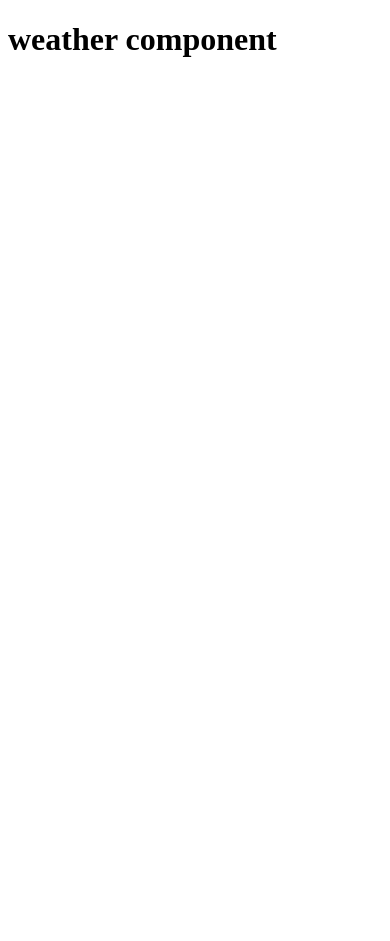
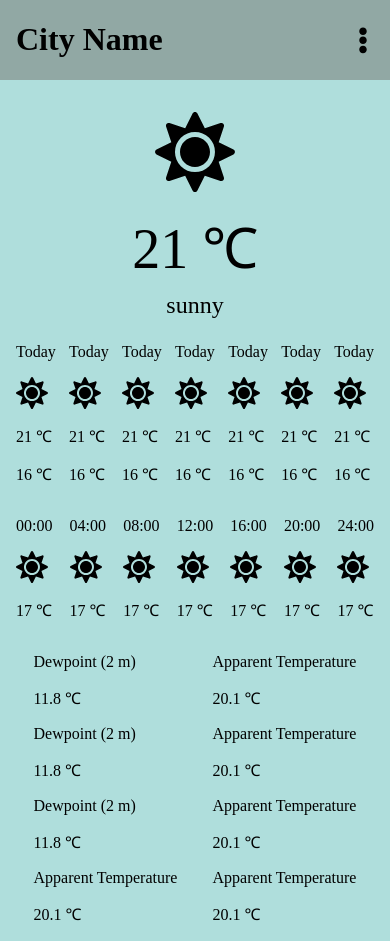
Before and after one commit to 0Xiaohei0/Weather-forecast, a Vue app: page / in a window 390 px wide. Before the commit the page ends 844 px from the top, so only its background shows below. Built offline with nearby package versions, Linux system fonts and the light colour scheme; no server answers.

Commit message:
responsive ui

```diff
--- a/src/App.vue
+++ b/src/App.vue
@@ -1,16 +1,30 @@
 <template>
-  <weather />
+  <navBar />
+  <main>
+    <temperatureDisplay :data="weatherData" />
+    <weekForecast />
+    <dayForecast id="dayForecast" />
+    <additionalData id="additionalData" />
+  </main>
 </template>
-
 <script>
-import weather from "./components/weather.vue";
-
+import navBar from "./components/navBar";
+import temperatureDisplay from "./components/temperatureDisplay";
+import weekForecast from "./components/weekForecast";
+import dayForecast from "./components/dayForecast";
+import additionalData from "./components/additionalData";
 export default {
-  components: { weather },
+  components: {
+    navBar,
+    temperatureDisplay,
+    weekForecast,
+    dayForecast,
+    additionalData,
+  },
   name: "App",
   data() {
     return {
-      weatherData: "",
+      weatherData: null,
     };
   },
   created() {
@@ -23,3 +37,27 @@ export default {
   },
 };
 </script>
+<style>
+@import "./variables.css";
+body {
+  margin: 0;
+  background: var(--powder-blue);
+}
+.container {
+  display: flex;
+  padding: 0 1rem;
+}
+@media (min-width: 600px) {
+  main {
+    display: grid;
+    grid-template-columns: 40% 60%;
+    grid-template-rows: 50% 50%;
+  }
+  #additionalData {
+    order: 1;
+  }
+  #dayForecast {
+    order: 2;
+  }
+}
+</style>
--- /dev/null
+++ b/src/components/additionalData.vue
@@ -0,0 +1,50 @@
+<template>
+  <div class="container">
+    <div class="col1">
+      <div class="data">
+        <p class="dataName">Dewpoint (2 m)</p>
+        <p class="dataValue">11.8 &#8451;</p>
+      </div>
+      <div class="data">
+        <p class="dataName">Dewpoint (2 m)</p>
+        <p class="dataValue">11.8 &#8451;</p>
+      </div>
+      <div class="data">
+        <p class="dataName">Dewpoint (2 m)</p>
+        <p class="dataValue">11.8 &#8451;</p>
+      </div>
+      <div class="data">
+        <p class="dataName">Apparent Temperature</p>
+        <p class="dataValue">20.1 &#8451;</p>
+      </div>
+    </div>
+    <div class="col2">
+      <div class="data">
+        <p class="dataName">Apparent Temperature</p>
+        <p class="dataValue">20.1 &#8451;</p>
+      </div>
+      <div class="data">
+        <p class="dataName">Apparent Temperature</p>
+        <p class="dataValue">20.1 &#8451;</p>
+      </div>
+      <div class="data">
+        <p class="dataName">Apparent Temperature</p>
+        <p class="dataValue">20.1 &#8451;</p>
+      </div>
+      <div class="data">
+        <p class="dataName">Apparent Temperature</p>
+        <p class="dataValue">20.1 &#8451;</p>
+      </div>
+    </div>
+  </div>
+</template>
+
+<script>
+export default {};
+</script>
+
+<style scoped>
+.container {
+  justify-content: space-around;
+}
+</style>
--- /dev/null
+++ b/src/components/dayForecast.vue
@@ -0,0 +1,49 @@
+<template>
+  <div class="container">
+    <div class="hourItem">
+      <p class="dayOfTheWeek">00:00</p>
+      <font-awesome-icon class="fa-2x" icon="sun" />
+      <p class="temp">17 &#8451;</p>
+    </div>
+    <div class="hourItem">
+      <p class="dayOfTheWeek">04:00</p>
+      <font-awesome-icon class="fa-2x" icon="sun" />
+      <p class="temp">17 &#8451;</p>
+    </div>
+    <div class="hourItem">
+      <p class="dayOfTheWeek">08:00</p>
+      <font-awesome-icon class="fa-2x" icon="sun" />
+      <p class="temp">17 &#8451;</p>
+    </div>
+    <div class="hourItem">
+      <p class="dayOfTheWeek">12:00</p>
+      <font-awesome-icon class="fa-2x" icon="sun" />
+      <p class="temp">17 &#8451;</p>
+    </div>
+    <div class="hourItem">
+      <p class="dayOfTheWeek">16:00</p>
+      <font-awesome-icon class="fa-2x" icon="sun" />
+      <p class="temp">17 &#8451;</p>
+    </div>
+    <div class="hourItem">
+      <p class="dayOfTheWeek">20:00</p>
+      <font-awesome-icon class="fa-2x" icon="sun" />
+      <p class="temp">17 &#8451;</p>
+    </div>
+    <div class="hourItem">
+      <p class="dayOfTheWeek">24:00</p>
+      <font-awesome-icon class="fa-2x" icon="sun" />
+      <p class="temp">17 &#8451;</p>
+    </div>
+  </div>
+</template>
+
+<script>
+export default {};
+</script>
+
+<style scoped>
+.container {
+  justify-content: space-between;
+}
+</style>
--- /dev/null
+++ b/src/components/navBar.vue
@@ -0,0 +1,23 @@
+<template>
+  <div class="container container-nav">
+    <h1 class="cityName">City Name</h1>
+    <button class="button-options">
+      <font-awesome-icon class="fa-2x" icon="ellipsis-v" />
+    </button>
+  </div>
+</template>
+<!--style="border: 2px solid yellow" -->
+<script>
+export default {};
+</script>
+
+<style scoped>
+.button-options {
+  background: transparent;
+  border: 0px solid transparent;
+}
+.container-nav {
+  justify-content: space-between;
+  background-color: var(--morning-blue);
+}
+</style>
--- /dev/null
+++ b/src/components/temperatureDisplay.vue
@@ -0,0 +1,34 @@
+<template>
+  <div class="container container-temp">
+    <font-awesome-icon class="fa-5x" icon="sun" />
+    <p class="temp">21 &#8451;</p>
+    <p class="weather">sunny</p>
+  </div>
+</template>
+<script>
+export default {
+  data() {
+    return {
+      displayedData: [],
+    };
+  },
+  props: ["data"],
+  mounted() {},
+};
+</script>
+
+<style scoped>
+.temp {
+  font-size: 3.5rem;
+  margin: 1rem 0 0.5rem 0;
+}
+.weather {
+  font-size: 1.5rem;
+  margin: 0 0 0.5rem 0;
+}
+.container-temp {
+  flex-direction: column;
+  padding-top: 2rem;
+  align-items: center;
+}
+</style>
--- a/src/components/weather.vue
+++ /dev/null
@@ -1,7 +0,0 @@
-<template> <h1>weather component</h1> </template>
-
-<script>
-export default {
-  name: "weather",
-};
-</script>
--- /dev/null
+++ b/src/components/weekForecast.vue
@@ -0,0 +1,56 @@
+<template>
+  <div class="container">
+    <div class="dayItem">
+      <p class="dayOfTheWeek">Today</p>
+      <font-awesome-icon class="fa-2x" icon="sun" />
+      <p class="high">21 &#8451;</p>
+      <p class="low">16 &#8451;</p>
+    </div>
+    <div class="dayItem">
+      <p class="dayOfTheWeek">Today</p>
+      <font-awesome-icon class="fa-2x" icon="sun" />
+      <p class="high">21 &#8451;</p>
+      <p class="low">16 &#8451;</p>
+    </div>
+    <div class="dayItem">
+      <p class="dayOfTheWeek">Today</p>
+      <font-awesome-icon class="fa-2x" icon="sun" />
+      <p class="high">21 &#8451;</p>
+      <p class="low">16 &#8451;</p>
+    </div>
+    <div class="dayItem">
+      <p class="dayOfTheWeek">Today</p>
+      <font-awesome-icon class="fa-2x" icon="sun" />
+      <p class="high">21 &#8451;</p>
+      <p class="low">16 &#8451;</p>
+    </div>
+    <div class="dayItem">
+      <p class="dayOfTheWeek">Today</p>
+      <font-awesome-icon class="fa-2x" icon="sun" />
+      <p class="high">21 &#8451;</p>
+      <p class="low">16 &#8451;</p>
+    </div>
+    <div class="dayItem">
+      <p class="dayOfTheWeek">Today</p>
+      <font-awesome-icon class="fa-2x" icon="sun" />
+      <p class="high">21 &#8451;</p>
+      <p class="low">16 &#8451;</p>
+    </div>
+    <div class="dayItem">
+      <p class="dayOfTheWeek">Today</p>
+      <font-awesome-icon class="fa-2x" icon="sun" />
+      <p class="high">21 &#8451;</p>
+      <p class="low">16 &#8451;</p>
+    </div>
+  </div>
+</template>
+
+<script>
+export default {};
+</script>
+
+<style scoped>
+.container {
+  justify-content: space-between;
+}
+</style>
--- a/src/main.js
+++ b/src/main.js
@@ -1,4 +1,11 @@
 import { createApp } from "vue";
 import App from "./App.vue";
+import { library } from "@fortawesome/fontawesome-svg-core";
+import { faEllipsisV, faSun } from "@fortawesome/free-solid-svg-icons";
+import { FontAwesomeIcon } from "@fortawesome/vue-fontawesome";
 
-createApp(App).mount("#app");
+library.add(faEllipsisV, faSun);
+
+createApp(App)
+  .component("font-awesome-icon", FontAwesomeIcon)
+  .mount("#app");
--- /dev/null
+++ b/src/variables.css
@@ -0,0 +1,7 @@
+:root {
+  --mint-cream: #f0f7eeff;
+  --beau-blue: #c4d7f2ff;
+  --powder-blue: #afdedcff;
+  --morning-blue: #91a8a4ff;
+  --old-lavender: #776871ff;
+}
```
Also changed, not shown: package.json (+6 -1 lines), src/components/lineChart.vue (deleted, +0 -49 lines), 1 other file (tests, documents, lock files or other folders).
